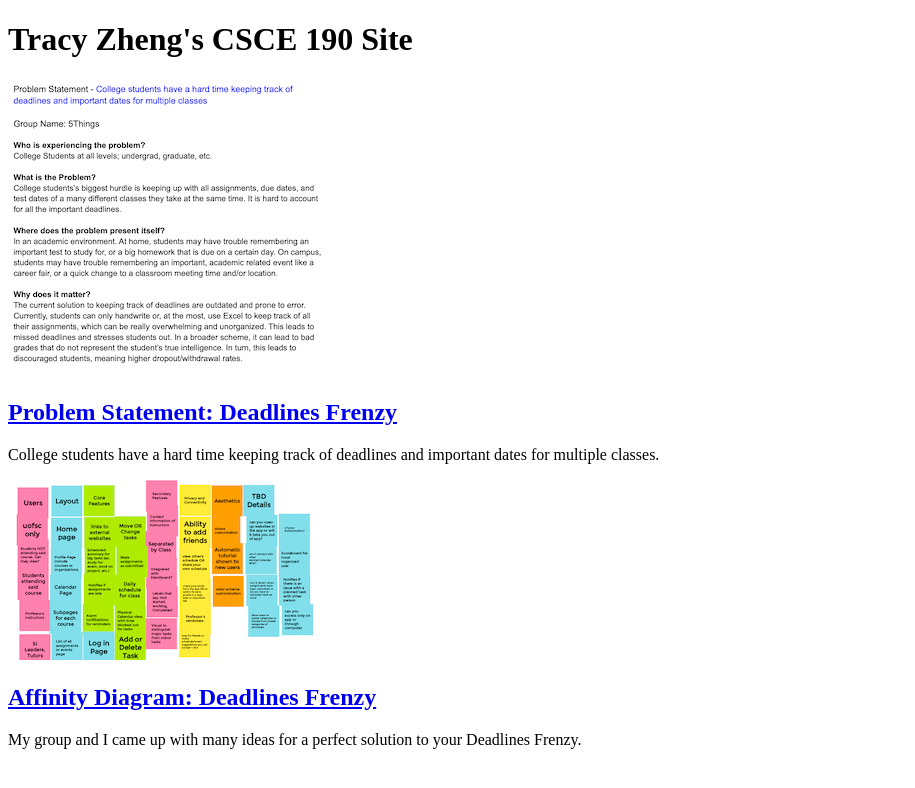
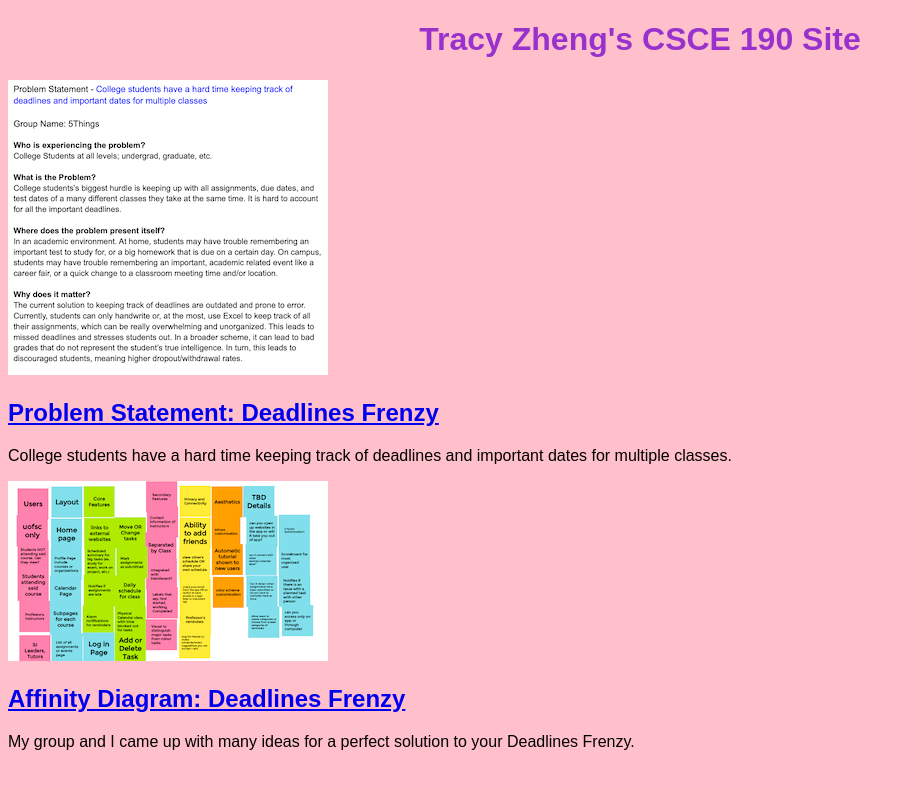
Before and after one commit to tracyzhengg/tracyzhengg.github.io, a plain HTML site: page index.html in a window 1280 px wide. Shown: the whole page, without its empty margins (0-915 px from the left). Drawn offline with Linux system fonts and the light colour scheme.

Commit message:
Add files via upload

```diff
--- a/index.html
+++ b/index.html
@@ -2,6 +2,7 @@
 <html>
     <head>
         <title>CSCE 190: Tracy Zheng</title>
+        <link rel="stylesheet" href="styles.css">
     </head>
     <body>
         <h1>Tracy Zheng's CSCE 190 Site</h1>
--- /dev/null
+++ b/styles.css
@@ -0,0 +1,9 @@
+body {
+    background:pink;
+    font-family:Arial, Helvetica, sans-serif;
+}
+
+h1 {
+    color: darkorchid;
+    text-align:center;
+}
```
